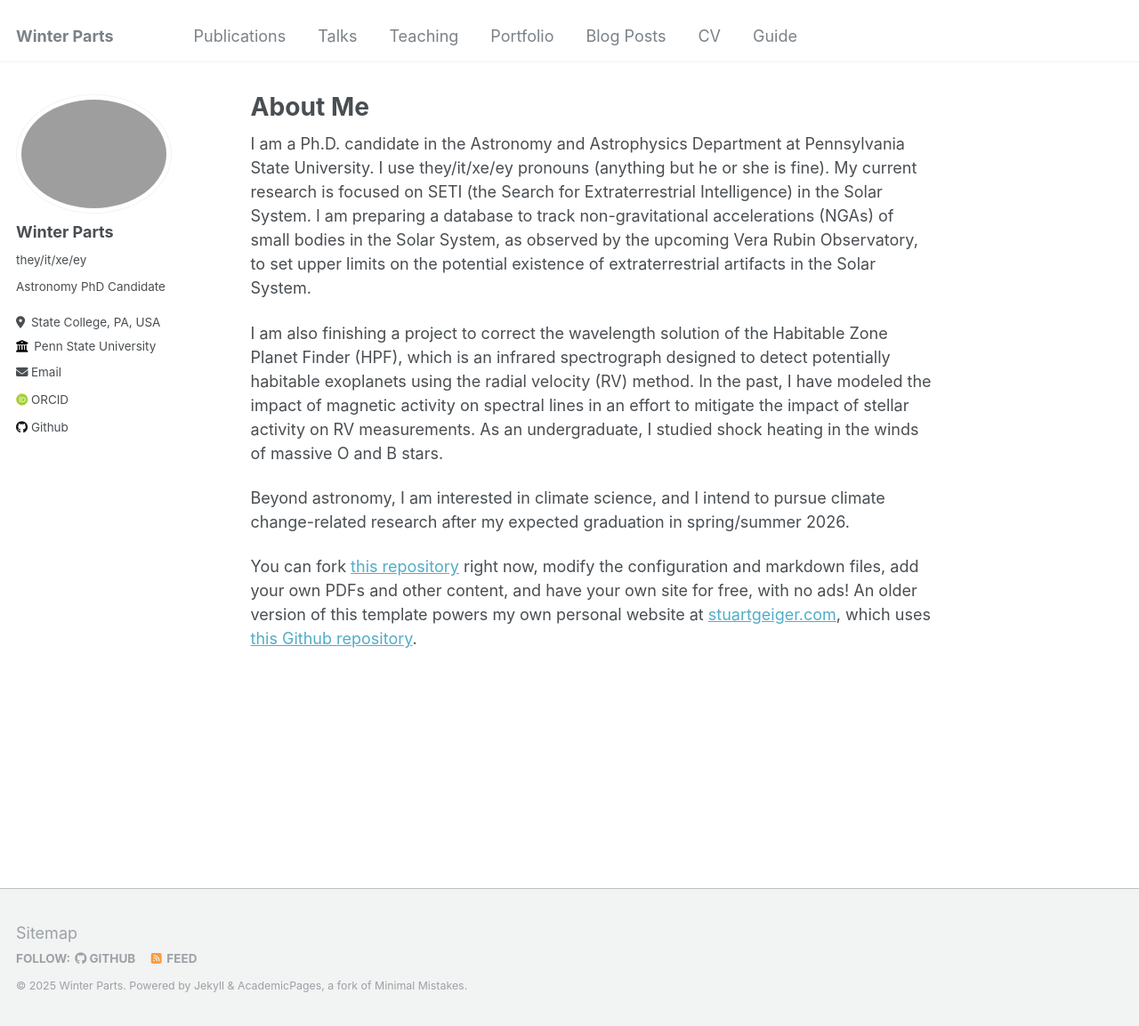
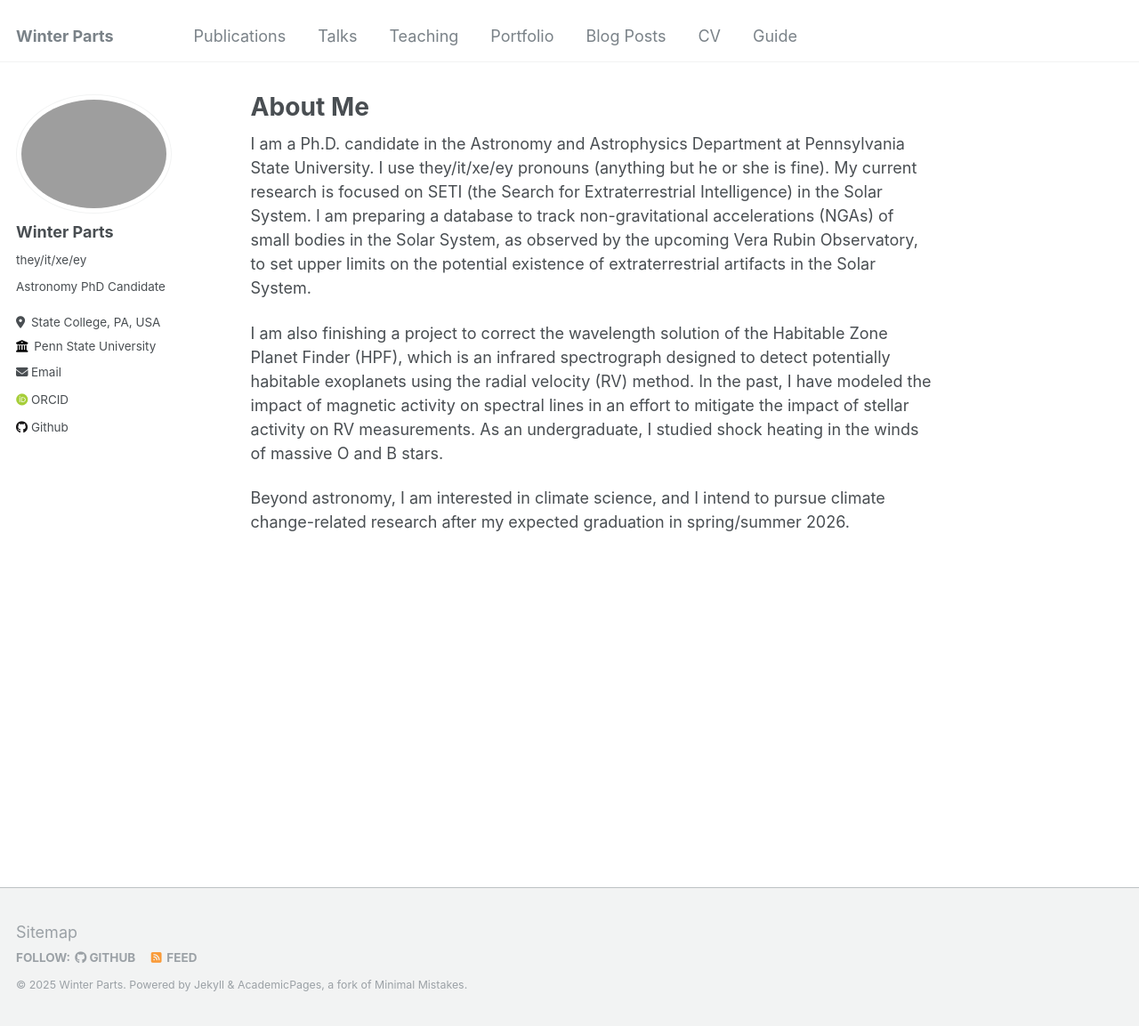
Before and after one commit to winter5229/winter5229.github.io, a Jekyll site: the page built from _pages/about.md, in a window 1280 px wide and 1153 px high. Shown: the whole window at 89% size. Built offline with Jekyll 4.4.1, drawn with Linux system fonts in a browser that asks for light colours; some web fonts are replaced.

Commit message:
Update about.md
Removed last paragraph (template stuff)

```diff
--- a/_pages/about.md
+++ b/_pages/about.md
@@ -12,5 +12,3 @@ I am a Ph.D. candidate in the Astronomy and Astrophysics Department at Pennsylva
 I am also finishing a project to correct the wavelength solution of the Habitable Zone Planet Finder (HPF), which is an infrared spectrograph designed to detect potentially habitable exoplanets using the radial velocity (RV) method. In the past, I have modeled the impact of magnetic activity on spectral lines in an effort to mitigate the impact of stellar activity on RV measurements. As an undergraduate, I studied shock heating in the winds of massive O and B stars.
 
 Beyond astronomy, I am interested in climate science, and I intend to pursue climate change-related research after my expected graduation in spring/summer 2026.
-
-You can fork [this repository](https://github.com/academicpages/academicpages.github.io) right now, modify the configuration and markdown files, add your own PDFs and other content, and have your own site for free, with no ads! An older version of this template powers my own personal website at [stuartgeiger.com](http://stuartgeiger.com), which uses [this Github repository](https://github.com/staeiou/staeiou.github.io).
```
